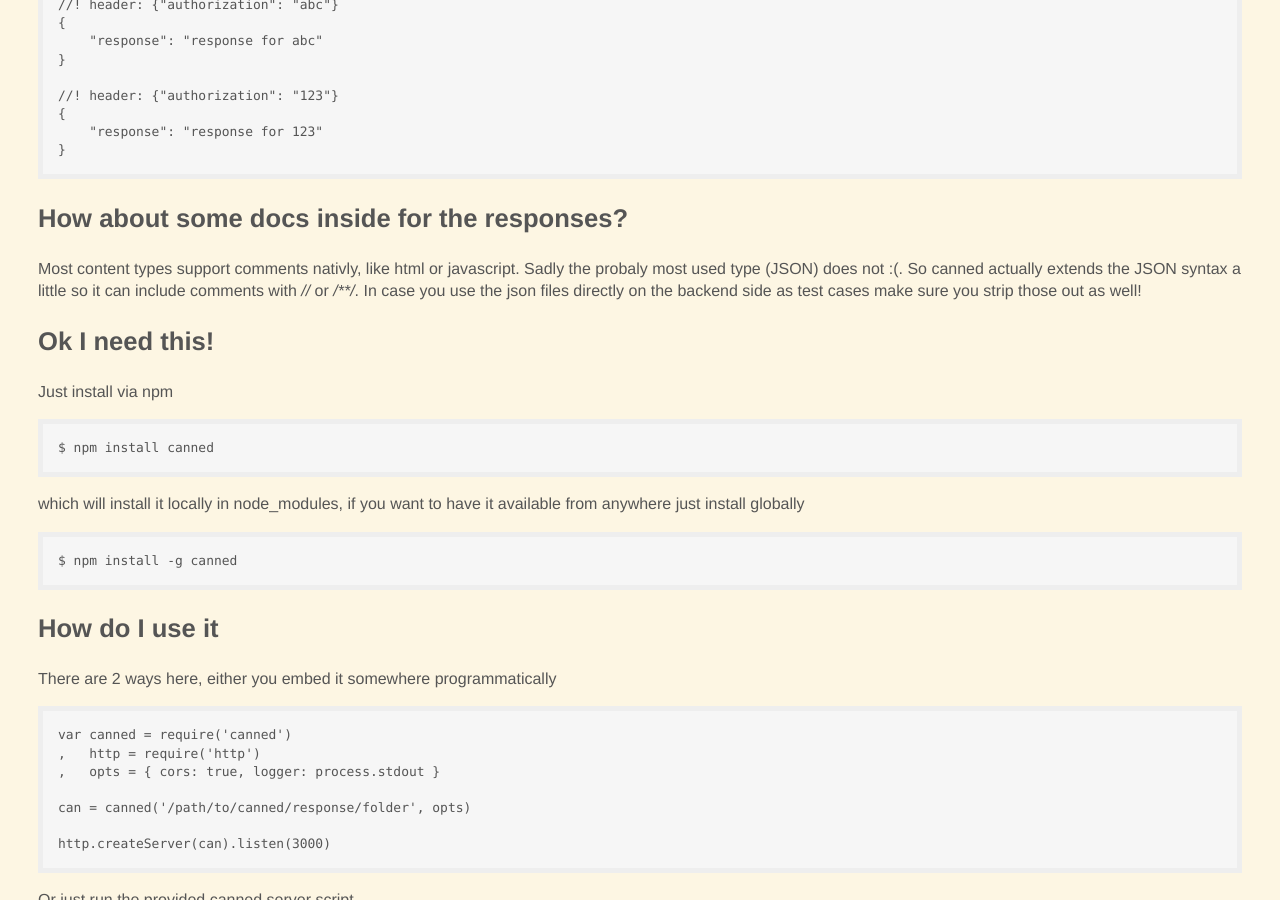
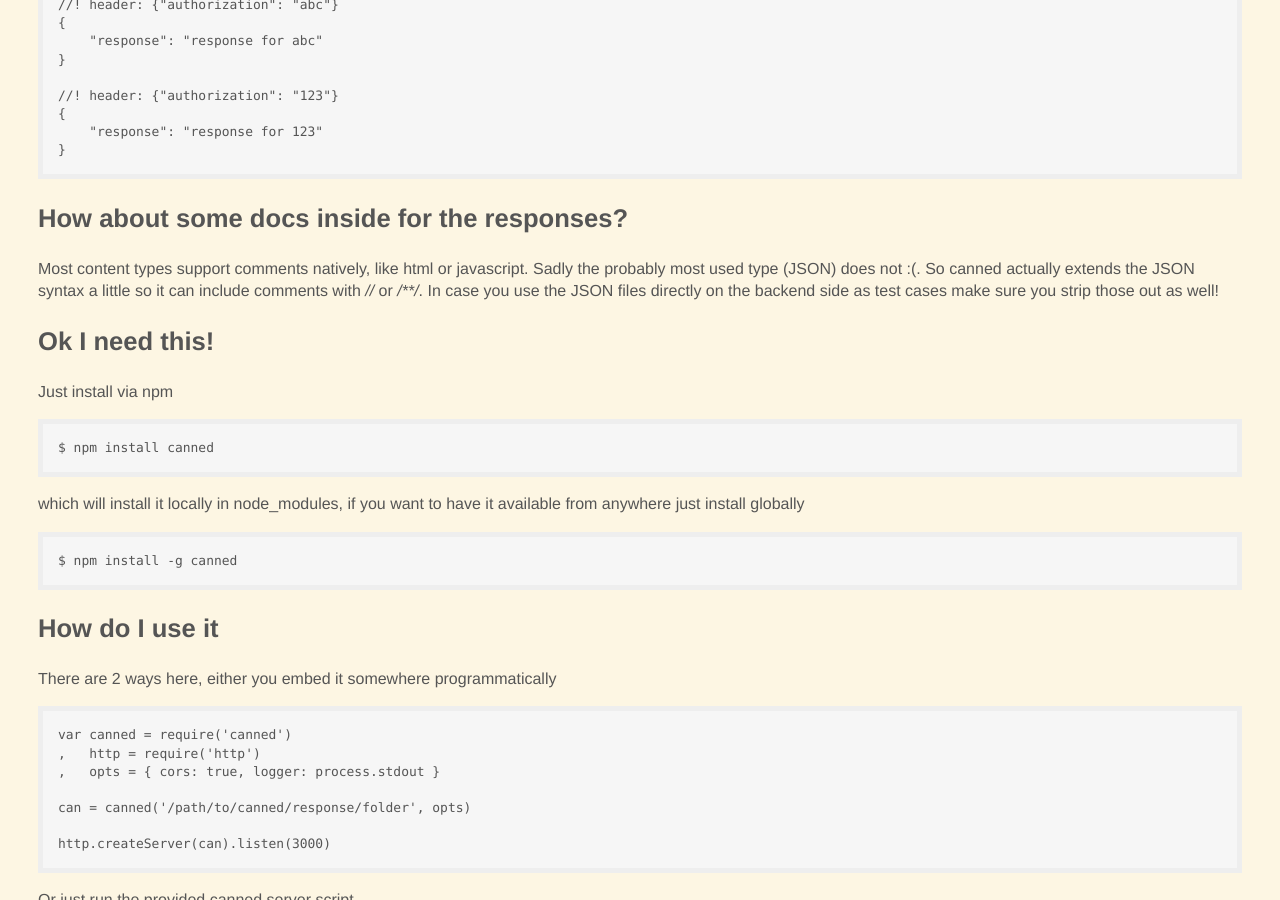
Before and after one commit to sideshowcoder/canned, a Jekyll site: the page built from index.md, in a window 1280 px wide and 900 px high, scrolled down 3612 px. Built offline with Jekyll 4.4.1, drawn with Linux system fonts in a browser that asks for light colours; Markdown is read by kramdown in place of the engine named in the settings; some of the changed text lies outside the part shown.

Commit message:
updated docs

```diff
--- a/index.md
+++ b/index.md
@@ -168,10 +168,10 @@ To use in conjunction with response headers, list the response header first.
 
 How about some docs inside for the responses?
 ---------------------------------------------
-Most content types support comments nativly, like html or javascript. Sadly the
-probaly most used type (JSON) does not :(. So canned actually extends the JSON
+Most content types support comments natively, like html or javascript. Sadly the
+probably most used type (JSON) does not :(. So canned actually extends the JSON
 syntax a little so it can include comments with _//_ or _/**/_. In case you use
-the json files directly on the backend side as test cases make sure you strip
+the JSON files directly on the backend side as test cases make sure you strip
 those out as well!
 
 
```
Also changed, not shown: other parts of index.md (+17 -2 lines).
